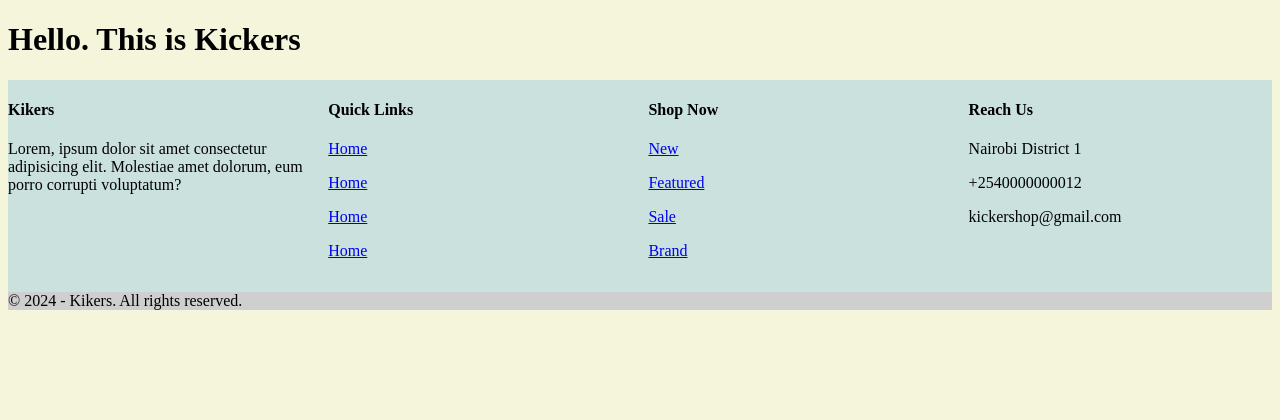
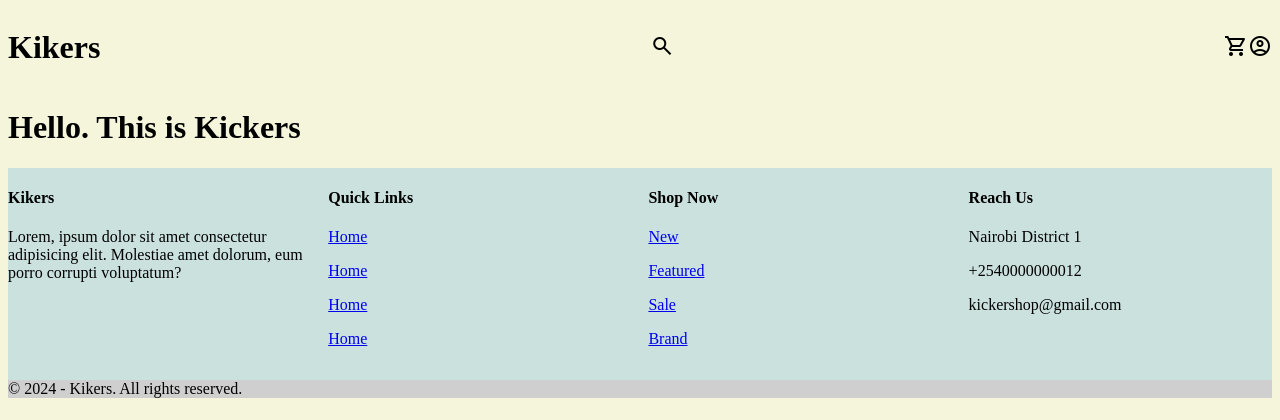
Before and after one commit to paulmagadi/Shoes-Shop-Ecommerce, a Django app: page / in a window 1280 px wide. Shown: the top 420 px of the page. Run offline with Django 5.2, Linux system fonts and the light colour scheme.

Commit message:
modified:   Shoes_Shop/main/templates/main/base.html 	modified:   Shoes_Shop/main/templates/main/header.html

```diff
--- a/Shoes_Shop/main/templates/main/base.html
+++ b/Shoes_Shop/main/templates/main/base.html
@@ -11,7 +11,7 @@
     <link rel="stylesheet" href="{% static 'css/main.css' %}">
 </head>
 <body>
-
+    {% include 'main/header.html' %}
     {% block content %}
 
     {% endblock content %}
--- a/Shoes_Shop/main/templates/main/header.html
+++ b/Shoes_Shop/main/templates/main/header.html
@@ -3,6 +3,7 @@
         <div class="logo">
             <h1>Kikers</h1>
         </div>
+
         <div class="searchbar">
             <span class="material-symbols-outlined">
                 search
@@ -23,3 +24,16 @@
         </div>
     </div>
 </header>
+
+<style>
+    .header-container {
+        display: flex;
+        justify-content: space-between;
+        align-items: center;
+    }
+
+    .header-container div:last-child {
+        display: flex;
+        justify-content: space-between;
+    }
+</style>
```
